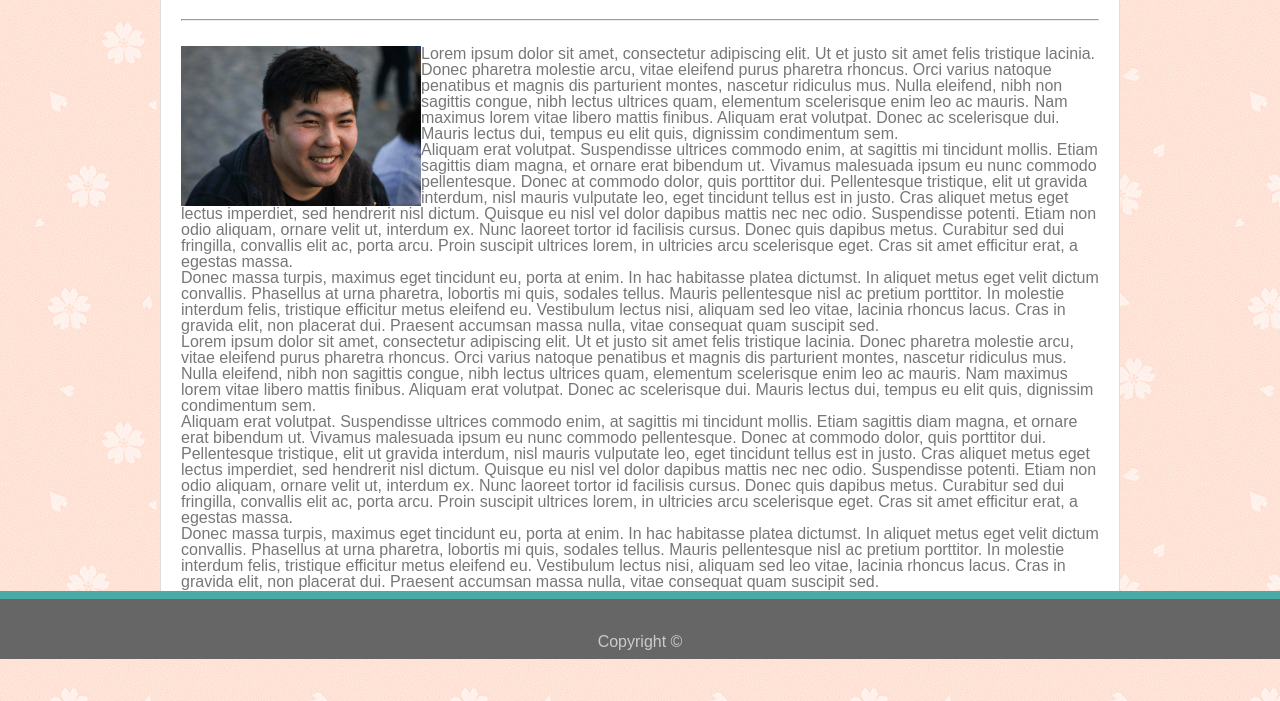
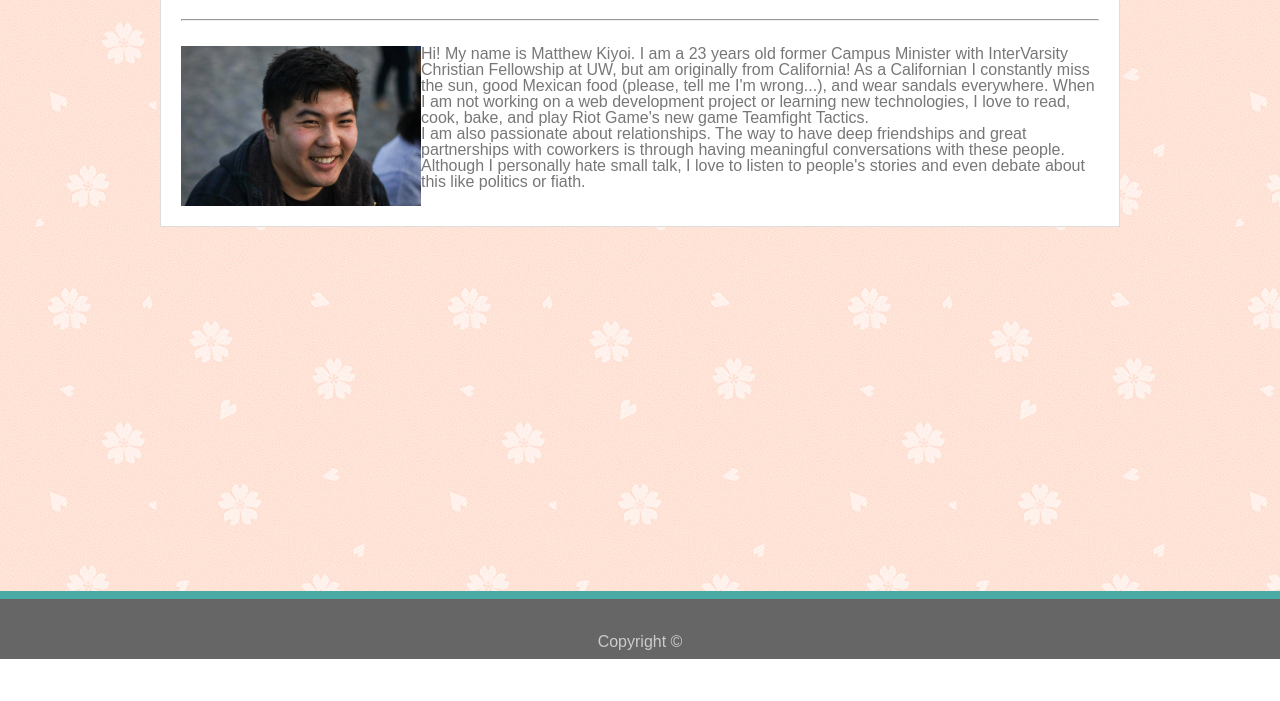
Before and after one commit to Mkkiyoi/Basic-Portfolio, a plain HTML site: page index.html in a window 1280 px wide. Shown: the part 141-842 px from the top of the page. After the commit the page ends 800 px from the top, so only its background shows below. Drawn offline with Linux system fonts and the light colour scheme.

Commit message:
Replaced placeholder text on index.html with a short bio.

```diff
--- a/index.html
+++ b/index.html
@@ -61,27 +61,16 @@
 
             <!-- Bio Content -->
             <p>
-                Lorem ipsum dolor sit amet, consectetur adipiscing elit. Ut et justo sit amet felis tristique lacinia. Donec pharetra molestie arcu, vitae eleifend purus pharetra rhoncus. Orci varius natoque penatibus et magnis dis parturient montes, nascetur ridiculus mus. Nulla eleifend, nibh non sagittis congue, nibh lectus ultrices quam, elementum scelerisque enim leo ac mauris. Nam maximus lorem vitae libero mattis finibus. Aliquam erat volutpat. Donec ac scelerisque dui. Mauris lectus dui, tempus eu elit quis, dignissim condimentum sem.
+               Hi! My name is Matthew Kiyoi. I am a 23 years old former Campus Minister with InterVarsity Christian Fellowship at UW,
+               but am originally from California! As a Californian I constantly miss the sun, good Mexican food (please, tell me I'm wrong...),
+               and wear sandals everywhere. When I am not working on a web development project or learning new technologies, I love to read, cook,
+               bake, and play Riot Game's new game Teamfight Tactics.
             </p>
 
             <p>
-                Aliquam erat volutpat. Suspendisse ultrices commodo enim, at sagittis mi tincidunt mollis. Etiam sagittis diam magna, et ornare erat bibendum ut. Vivamus malesuada ipsum eu nunc commodo pellentesque. Donec at commodo dolor, quis porttitor dui. Pellentesque tristique, elit ut gravida interdum, nisl mauris vulputate leo, eget tincidunt tellus est in justo. Cras aliquet metus eget lectus imperdiet, sed hendrerit nisl dictum. Quisque eu nisl vel dolor dapibus mattis nec nec odio. Suspendisse potenti. Etiam non odio aliquam, ornare velit ut, interdum ex. Nunc laoreet tortor id facilisis cursus. Donec quis dapibus metus. Curabitur sed dui fringilla, convallis elit ac, porta arcu. Proin suscipit ultrices lorem, in ultricies arcu scelerisque eget. Cras sit amet efficitur erat, a egestas massa.
-            </p>
-
-            <p>
-                Donec massa turpis, maximus eget tincidunt eu, porta at enim. In hac habitasse platea dictumst. In aliquet metus eget velit dictum convallis. Phasellus at urna pharetra, lobortis mi quis, sodales tellus. Mauris pellentesque nisl ac pretium porttitor. In molestie interdum felis, tristique efficitur metus eleifend eu. Vestibulum lectus nisi, aliquam sed leo vitae, lacinia rhoncus lacus. Cras in gravida elit, non placerat dui. Praesent accumsan massa nulla, vitae consequat quam suscipit sed.
-            </p>
-
-            <p>
-                Lorem ipsum dolor sit amet, consectetur adipiscing elit. Ut et justo sit amet felis tristique lacinia. Donec pharetra molestie arcu, vitae eleifend purus pharetra rhoncus. Orci varius natoque penatibus et magnis dis parturient montes, nascetur ridiculus mus. Nulla eleifend, nibh non sagittis congue, nibh lectus ultrices quam, elementum scelerisque enim leo ac mauris. Nam maximus lorem vitae libero mattis finibus. Aliquam erat volutpat. Donec ac scelerisque dui. Mauris lectus dui, tempus eu elit quis, dignissim condimentum sem.
-            </p>
-
-            <p>
-                Aliquam erat volutpat. Suspendisse ultrices commodo enim, at sagittis mi tincidunt mollis. Etiam sagittis diam magna, et ornare erat bibendum ut. Vivamus malesuada ipsum eu nunc commodo pellentesque. Donec at commodo dolor, quis porttitor dui. Pellentesque tristique, elit ut gravida interdum, nisl mauris vulputate leo, eget tincidunt tellus est in justo. Cras aliquet metus eget lectus imperdiet, sed hendrerit nisl dictum. Quisque eu nisl vel dolor dapibus mattis nec nec odio. Suspendisse potenti. Etiam non odio aliquam, ornare velit ut, interdum ex. Nunc laoreet tortor id facilisis cursus. Donec quis dapibus metus. Curabitur sed dui fringilla, convallis elit ac, porta arcu. Proin suscipit ultrices lorem, in ultricies arcu scelerisque eget. Cras sit amet efficitur erat, a egestas massa.
-            </p>
-
-            <p>
-                Donec massa turpis, maximus eget tincidunt eu, porta at enim. In hac habitasse platea dictumst. In aliquet metus eget velit dictum convallis. Phasellus at urna pharetra, lobortis mi quis, sodales tellus. Mauris pellentesque nisl ac pretium porttitor. In molestie interdum felis, tristique efficitur metus eleifend eu. Vestibulum lectus nisi, aliquam sed leo vitae, lacinia rhoncus lacus. Cras in gravida elit, non placerat dui. Praesent accumsan massa nulla, vitae consequat quam suscipit sed.
+                I am also passionate about relationships. The way to have deep friendships and great partnerships with coworkers is through having
+                meaningful conversations with these people. Although I personally hate small talk, I love to listen to people's stories and even debate
+                about this like politics or fiath.
             </p>
 
         </div>
```
